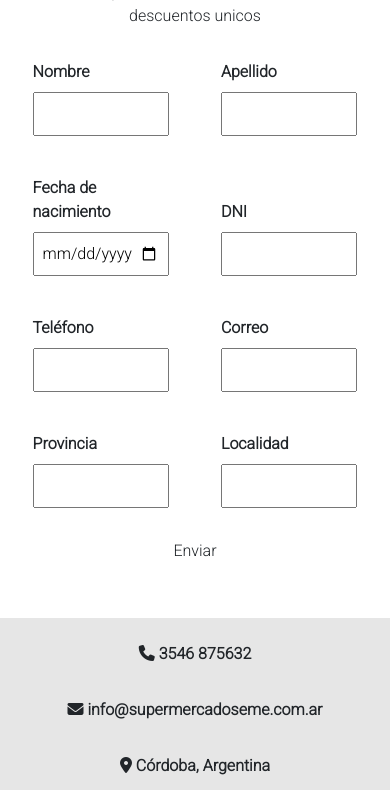
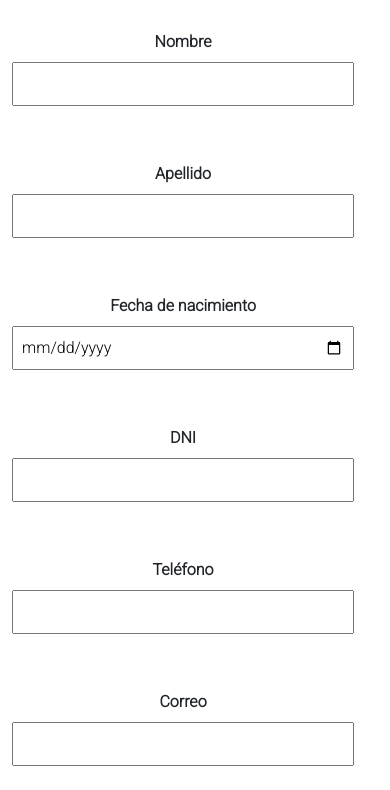
Before and after one commit to Milej/PreEntregaMenvielle, a plain HTML site: page views/club-eme.html in a window 390 px wide. Shown: the part 317-1107 px from the top of the page. Drawn offline with nearby package versions, Linux system fonts and the light colour scheme.

Commit message:
Realizamos responsive la página de club-eme con bootstrap

```diff
--- a/css/main.css
+++ b/css/main.css
@@ -191,12 +191,6 @@ form{
   max-width: 100%;
 }
 
-.form-group{
-  width: 35%;
-  display: inline-block;
-  margin: 16px 24px;
-  text-align: left;
-}
 
 .app-input{
   width: 100%;
--- a/css/queries.css
+++ b/css/queries.css
@@ -4,7 +4,7 @@
     height: 50vh;
   }
 
-  .main-section .main-section__title, .list-section .list-section__title{
+  .main-section .main-section__title, .list-section .list-section__title, .form-section .form-section__title{
     font-size: 1rem;
   }
 
@@ -39,7 +39,7 @@
 
 @media (min-width: 360px) and (max-width: 767px) {
 
-  .main-section .main-section__title, .list-section .list-section__title{
+  .main-section .main-section__title, .list-section .list-section__title, .form-section .form-section__title{
     font-size: 2rem;
   }
 
@@ -74,7 +74,7 @@
 
 @media (min-width: 768px) and (max-width: 1366px) {
 
-  .main-section .main-section__title, .list-section .list-section__title{
+  .main-section .main-section__title, .list-section .list-section__title, .form-section .form-section__title{
     font-size: 3rem;
   }
 
--- a/views/club-eme.html
+++ b/views/club-eme.html
@@ -67,56 +67,59 @@
   </nav>
 
   <!-- FORMULARIO -->
-  <section class="form-section">
+  <section class="form-section container-fluid container">
 
-    <h2>FORMÁ PARTE DE NOSOTROS</h2>
+    <h2 class="form-section__title">FORMÁ PARTE DE NOSOTROS</h2>
 
     <p>Al formar parte de nosotros vas a acceder a descuentos unicos</p>
 
-    <form action="">
+    <form action="" class="row">
 
-      <div class="form-group">
+      <div class="col-lg-3 col-md-4 col-sm-6 col-12 py-4">
         <label for="" class="app-label">Nombre</label>
         <input type="text" class="app-input">
       </div>
 
-      <div class="form-group">
+      <div class="col-lg-3 col-md-4 col-sm-6 col-12 py-4">
         <label for="" class="app-label">Apellido</label>
         <input type="text" class="app-input">
       </div>
 
-      <div class="form-group">
+      <div class="col-lg-3 col-md-4 col-sm-6 col-12 py-4">
         <label for="" class="app-label">Fecha de nacimiento</label>
         <input type="date" class="app-input">
       </div>
 
-      <div class="form-group">
+      <div class="col-lg-3 col-md-4 col-sm-6 col-12 py-4">
         <label for="" class="app-label">DNI</label>
         <input type="email" class="app-input">
       </div>
 
-      <div class="form-group">
+      <div class="col-lg-3 col-md-4 col-sm-6 col-12 py-4">
         <label for="" class="app-label">Teléfono</label>
         <input type="tel" class="app-input">
       </div>
 
-      <div class="form-group">
+      <div class="col-lg-3 col-md-4 col-sm-6 col-12 py-4">
         <label for="" class="app-label">Correo</label>
         <input type="email" class="app-input">
       </div>
 
-      <div class="form-group">
+      <div class="col-lg-3 col-md-4 col-sm-6 col-12 py-4">
         <label for="" class="app-label">Provincia</label>
         <input type="text" class="app-input">
       </div>
 
-      <div class="form-group">
+      <div class="col-lg-3 col-md-4 col-sm-6 col-12 py-4">
         <label for="" class="app-label">Localidad</label>
         <input type="text" class="app-input">
       </div>
 
-      <br>
-      <button type="submit" class="btn btn-submit">Enviar</button>
+      <div class="col-12 py-4">
+        <button type="submit" class="btn btn-submit btn-success">Registrarme</button>
+      </div>
+
+
 
     </form>
   </section>
```
